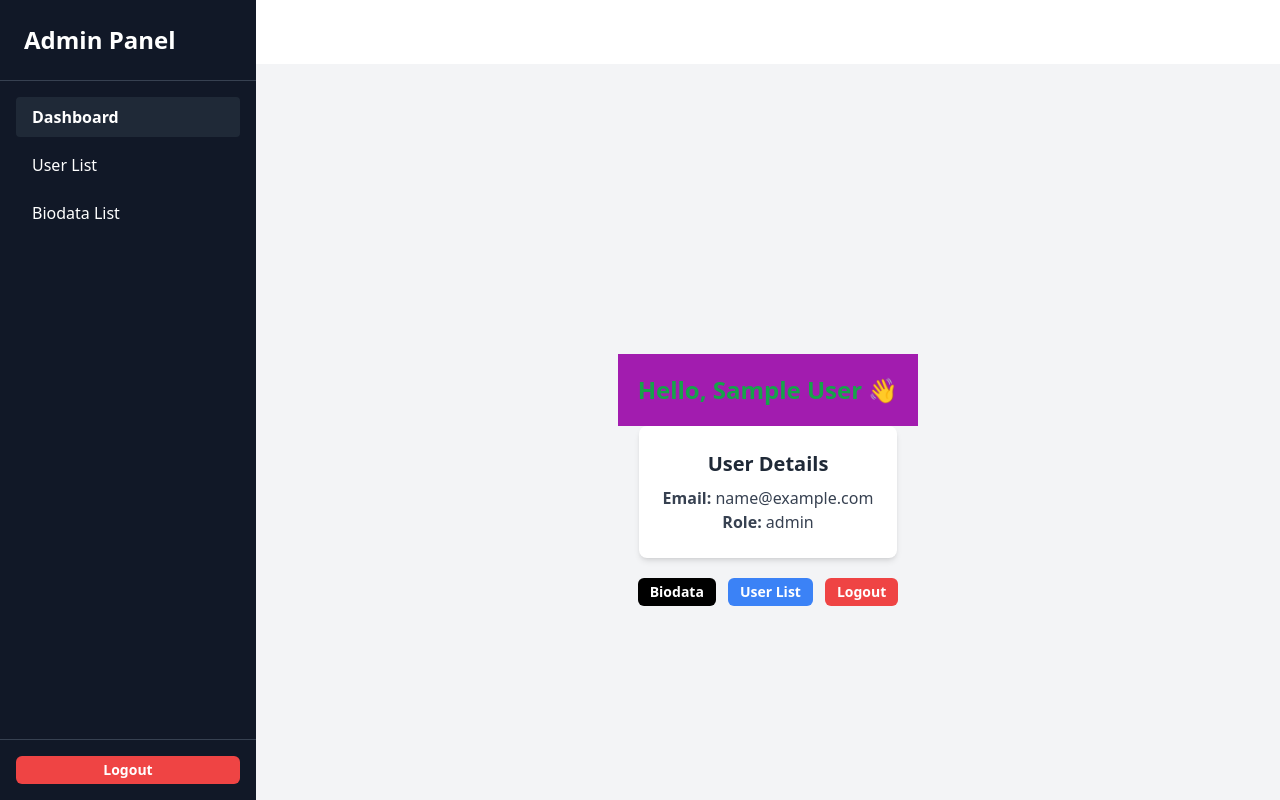
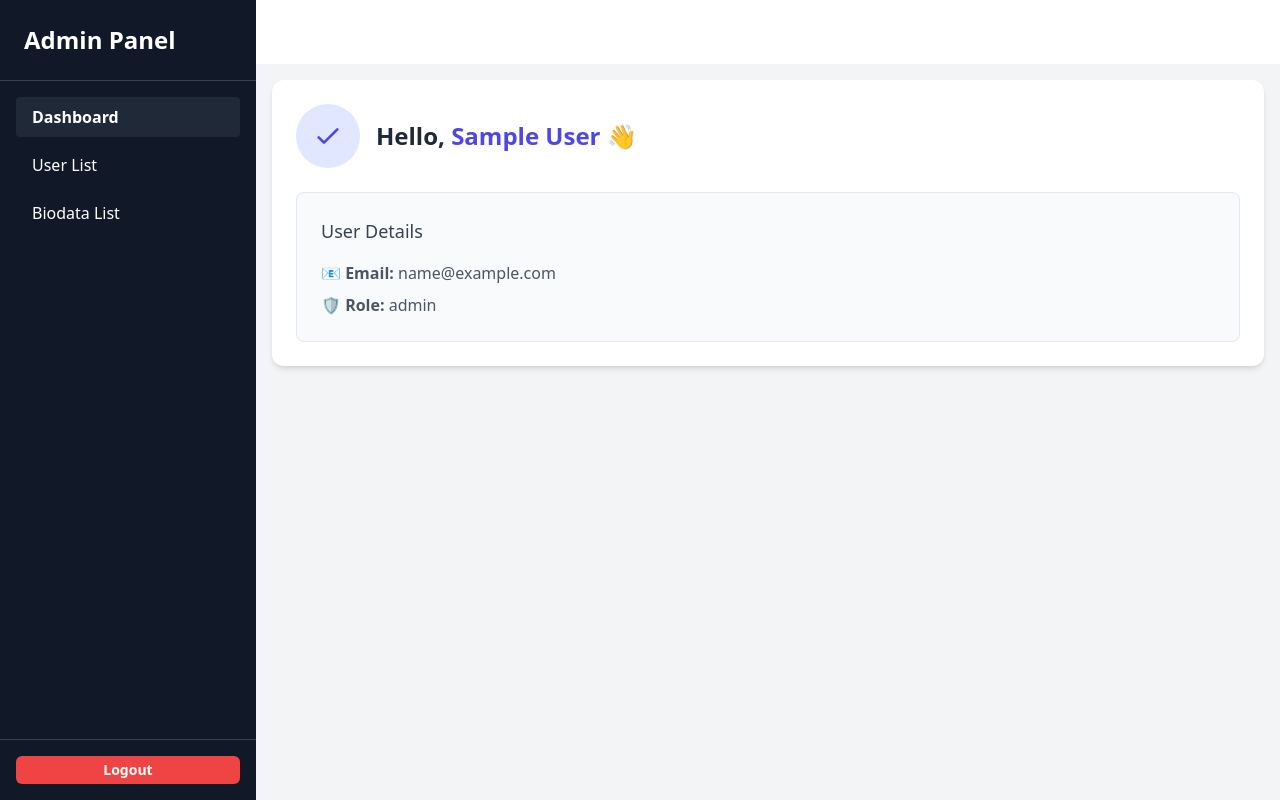
Before and after one commit to Nabilfadilah/authentication-vue, a Vue app in the folder frontend/: page /dashboard in a window 1280 px wide. Built offline with nearby package versions, Linux system fonts and the light colour scheme; sample sign-in values are in the browser's storage.

Commit message:
Memperbaiki tampilan dashboard pages

```diff
--- a/frontend/src/pages/Dashboard.vue
+++ b/frontend/src/pages/Dashboard.vue
@@ -1,44 +1,45 @@
 <template>
-  <div class="min-h-screen flex flex-col items-center justify-center bg-gray-100">
-    <h2 class="p-5 bg-fuchsia-700 text-green-600 text-2xl font-bold">
-      Hello, {{ user?.name }} 👋
-    </h2>
-
-    <div class="p-6 mb-5 bg-white rounded-lg shadow-md text-center">
-      <h3 class="text-xl font-semibold text-gray-800">User Details</h3>
-      <p class="text-gray-700 mt-2"><strong>Email:</strong> {{ user?.email }}</p>
-      <p class="text-gray-700"><strong>Role:</strong> {{ user?.role }}</p>
+  <div class="p-6 bg-white shadow-md rounded-xl">
+    <!-- Greeting -->
+    <div class="flex items-center gap-4 mb-6">
+      <div class="p-4 bg-indigo-100 rounded-full">
+        <svg
+          class="w-8 h-8 text-indigo-600"
+          fill="none"
+          stroke="currentColor"
+          stroke-width="2"
+          viewBox="0 0 24 24"
+        >
+          <path stroke-linecap="round" stroke-linejoin="round"
+            d="M5 13l4 4L19 7" />
+        </svg>
+      </div>
+      <h2 class="text-2xl font-semibold text-gray-800">
+        Hello, <span class="text-indigo-600">{{ user?.name }}</span> 👋
+      </h2>
     </div>
 
-    <div class="flex items-center gap-3">
-      <ButtonAll>
-        <RouterLink to="/biodata">
-          Biodata
-        </RouterLink>
-      </ButtonAll>
-
-      <ButtonAll
-        v-if="user?.role === 'admin'"
-        class="bg-blue-500 hover:bg-blue-800"
-      >
-        <RouterLink to="/users">
-          User List
-        </RouterLink>
-      </ButtonAll>
-      <ButtonAll
-        @click="handleLogout"
-        class="bg-red-500 hover:bg-red-800"
-      >
-        Logout
-      </ButtonAll>
+    <!-- User Detail Card -->
+    <div class="bg-gray-50 p-6 rounded-lg border border-gray-200">
+      <h3 class="text-lg font-medium text-gray-700 mb-4">User Details</h3>
+      <div class="space-y-2 text-gray-600">
+        <p>
+          <span class="font-semibold">📧 Email:</span>
+          {{ user?.email }}
+        </p>
+        <p>
+          <span class="font-semibold">🛡️ Role:</span>
+          {{ user?.role }}
+        </p>
+      </div>
     </div>
   </div>
 </template>
 
 <script>
-import { useAuthStore } from "@/store/auth"; // impor store autentikasi dari Pinia
-import { useRouter } from "vue-router"; // impor 'useRouter' untuk navigasi setelah logi
-import { computed } from "vue"; // impor 'computed' membuat nilai yang dihitung secara otomatis berdasarkan data
+import {useAuthStore} from "@/store/auth"; // impor store autentikasi dari Pinia
+import {useRouter} from "vue-router"; // impor 'useRouter' untuk navigasi setelah logi
+import {computed} from "vue"; // impor 'computed' membuat nilai yang dihitung secara otomatis berdasarkan data
 import ButtonAll from "@/elements/ButtonAll.vue";
 
 export default {
@@ -59,11 +60,9 @@ export default {
     };
 
     // mengembalikan variabel agar bisa digunakan dalam template
-    return { handleLogout, user };
+    return {handleLogout, user};
   },
-}
+};
 </script>
 
-<style>
-
-</style>
+<style></style>
```
